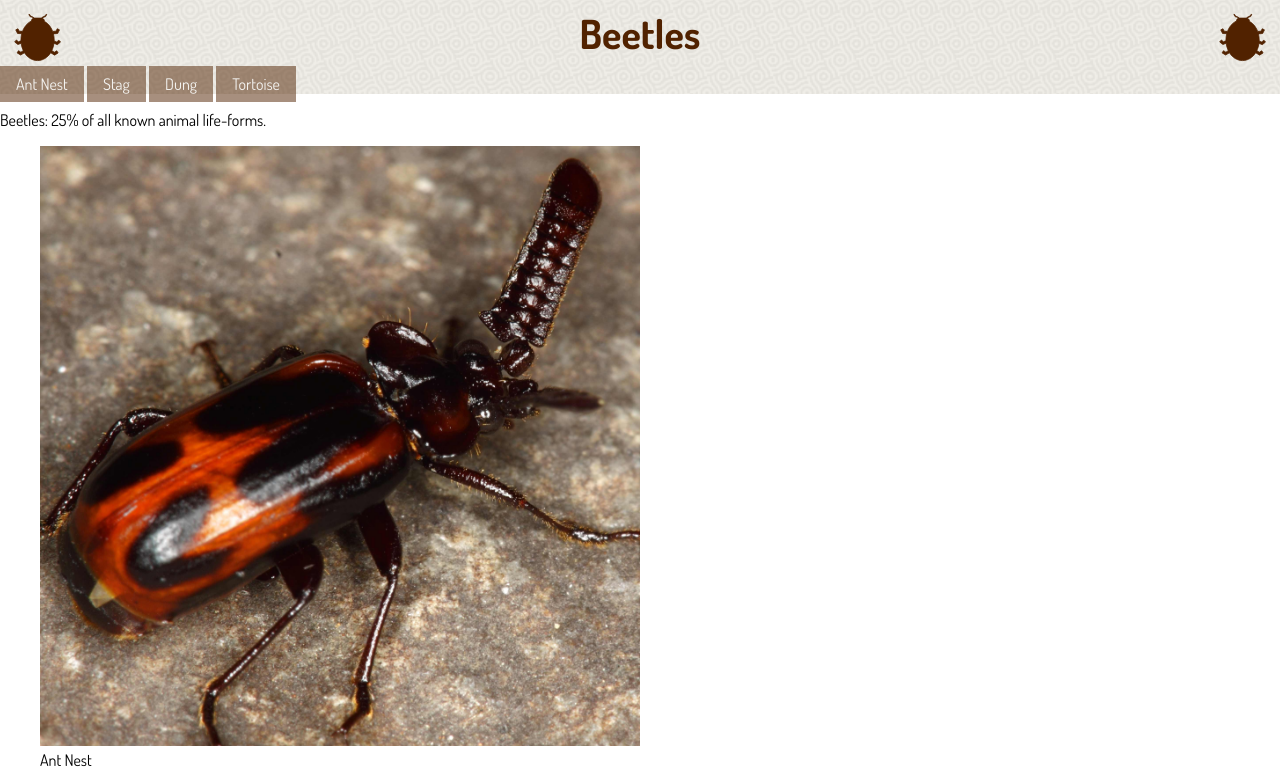
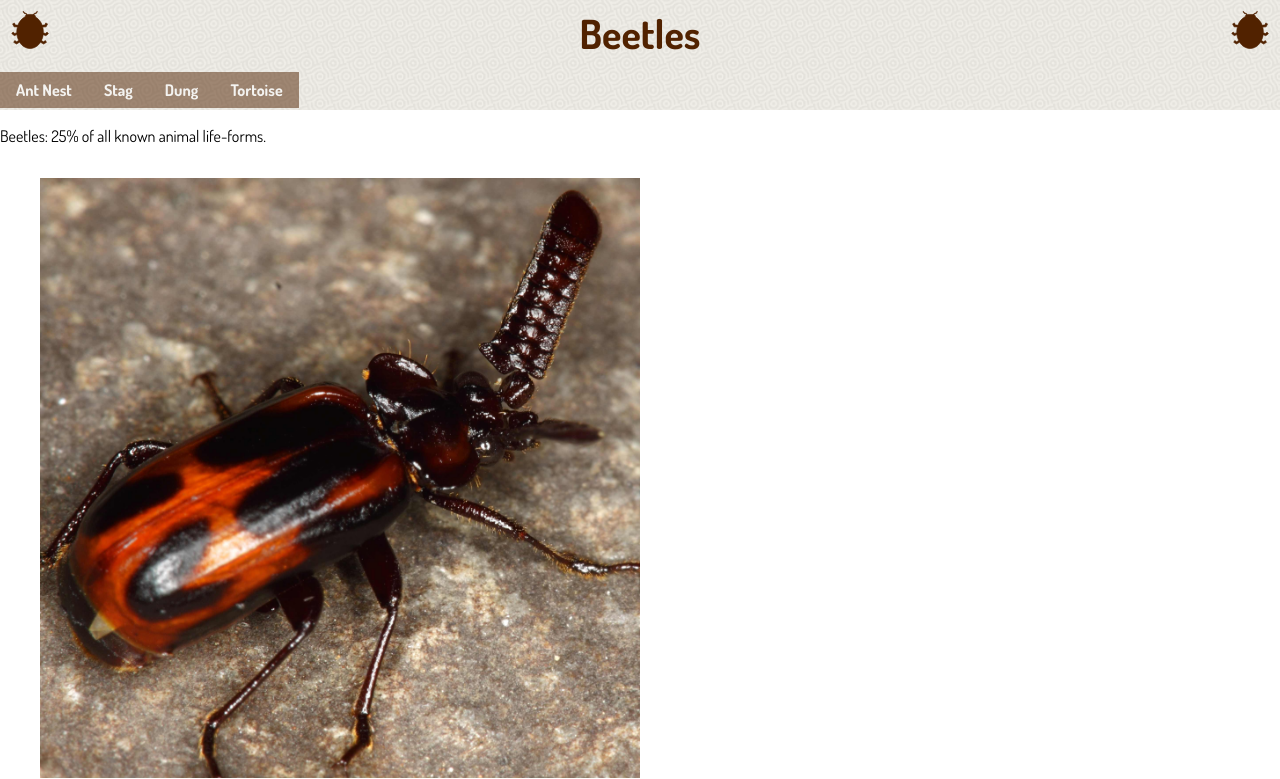
Before and after one commit to mikeybacque/dsn1674-assignment-7, a plain HTML site: page index.html in a window 1280 px wide. Shown: the top 779 px of the page. Drawn offline with Linux system fonts and the light colour scheme.

Commit message:
more css

```diff
--- a/css/main.css
+++ b/css/main.css
@@ -13,26 +13,35 @@ body {
 
 header {
   background-image: url("../img/noun-59034-cc-copy.svg"), url("../img/noun-59034-cc-copy.svg"), url("../img/subtle-white-mini-waves.png");
-  background-size: 75px auto, 75px auto, 100px auto;
+  background-size: 60px auto, 60px auto, 80px auto;
   background-repeat: no-repeat, no-repeat, repeat;
   background-position: left top, right top, center 10px;
+  padding-top: 0.5em;
+  position: relative;
+  text-align: center;
 }
 
 h1 {
-  text-align: center;
   font-size: 2.5em;
   color: #512200;
   margin: 0;
-  padding-top: 0.2em;
+  padding-bottom: 1.3em;
+}
+
+nav {
+  position: absolute;
+  bottom: 10px;
 }
 
 ol {
   list-style-type: none;
   padding: 0;
+  margin: 0;
+  display: block;
 }
 
-li {
-  display: inline-block;
+nav li {
+  float: left;
 }
 
 nav a {
@@ -40,8 +49,12 @@ nav a {
   background-color: #512200;
   opacity: 0.5;
   color: #fff;
-  font-style: bold;
+  font-weight: bold;
   padding: 0.5em 1em 0.5em 1em;
+}
+
+p {
+  display: inline-block;
 }
 
 img {
```
